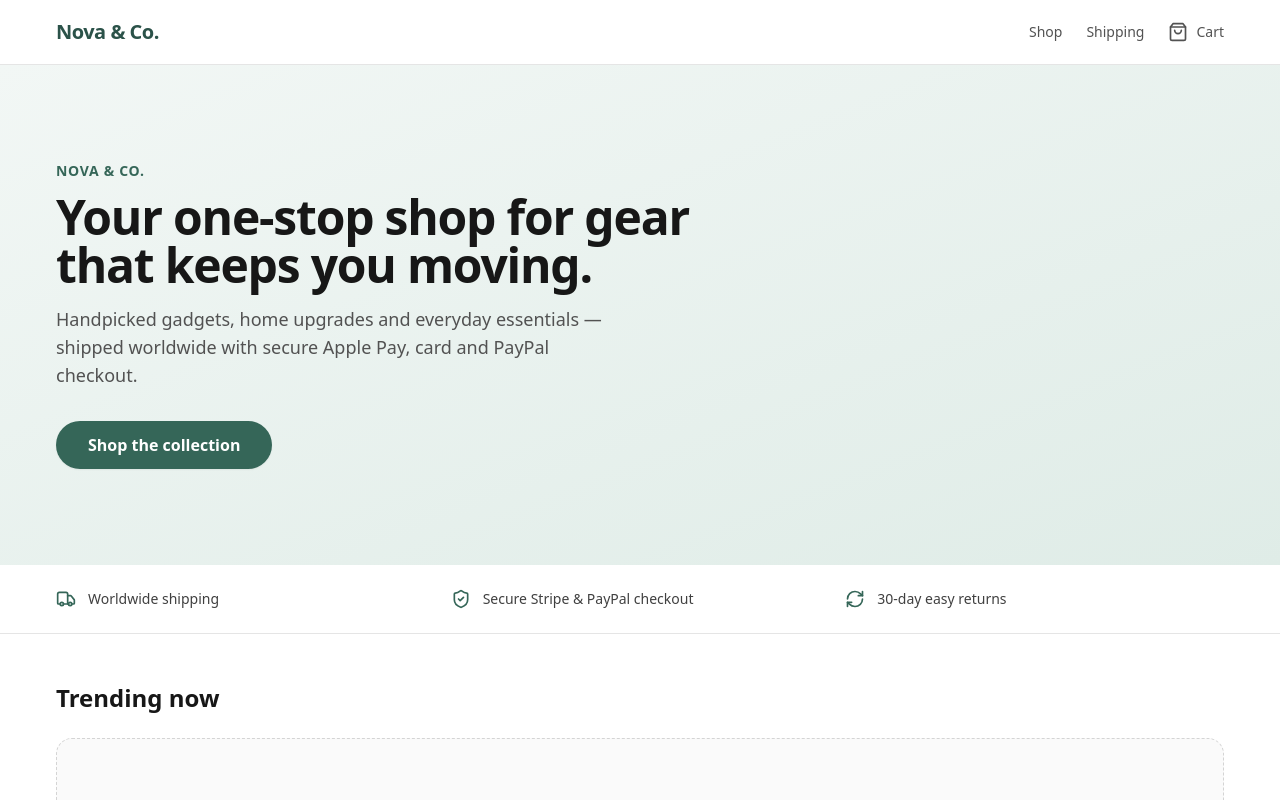
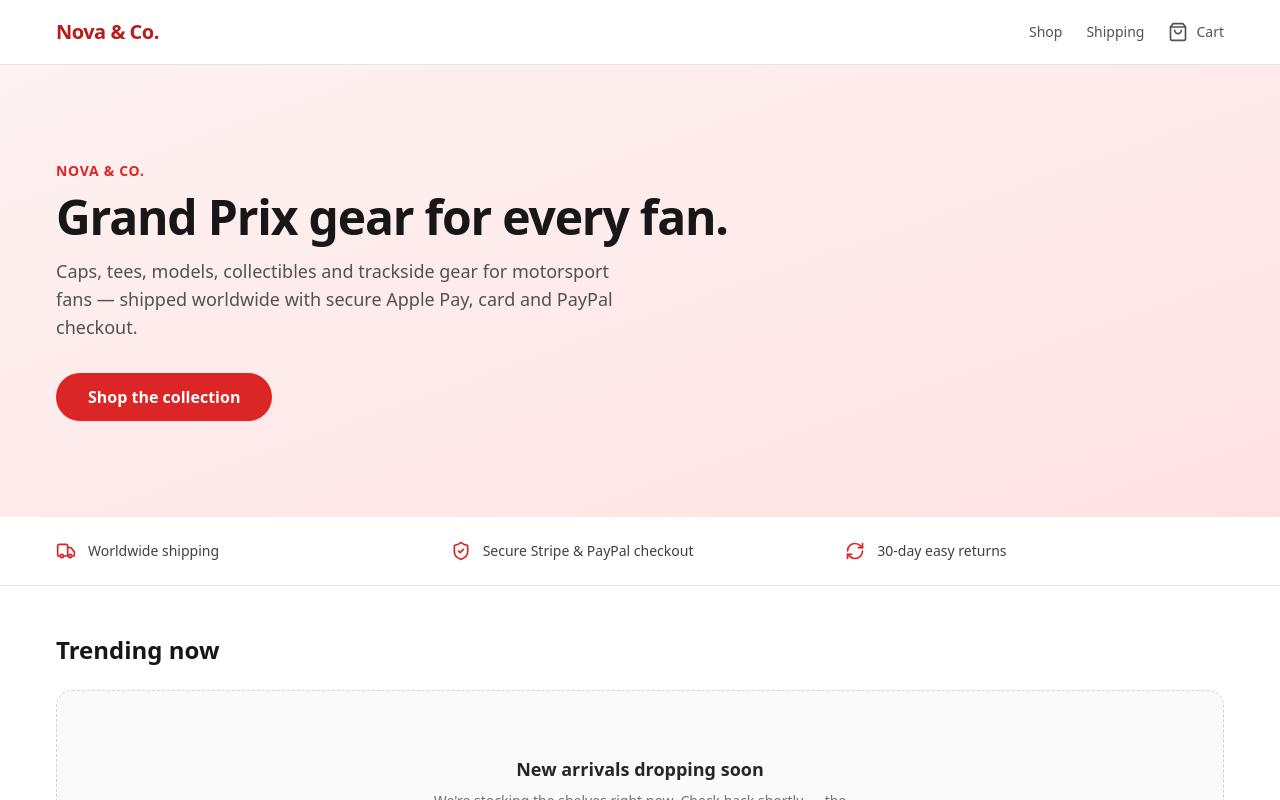
Before and after one commit to Mrbkofficial/EASY, a Next.js app: page / in a window 1280 px wide. Shown: the top 800 px of the page. Built offline with nearby package versions, Linux system fonts and the light colour scheme.

Commit message:
Theme The Pit Stop for F1 / motorsport fans
- Racing-red accent palette
- Motorsport tagline and hero copy

Co-Authored-By: Claude Opus 4.8 <noreply@anthropic.com>
Claude-Session: https://claude.ai/code/session_01Q48cNaEp9XN3kuaBevcTYP

```diff
--- a/src/app/page.tsx
+++ b/src/app/page.tsx
@@ -18,8 +18,8 @@ export default function HomePage() {
             {storeConfig.tagline}
           </h1>
           <p className="mt-4 max-w-xl text-lg text-neutral-600">
-            Handpicked gadgets, home upgrades and everyday essentials — shipped worldwide with secure
-            Apple&nbsp;Pay, card and PayPal checkout.
+            Caps, tees, models, collectibles and trackside gear for motorsport fans — shipped worldwide
+            with secure Apple&nbsp;Pay, card and PayPal checkout.
           </p>
           <a
             href="#shop"
--- a/src/lib/store.config.ts
+++ b/src/lib/store.config.ts
@@ -5,7 +5,7 @@
 
 export const storeConfig = {
   name: process.env.NEXT_PUBLIC_STORE_NAME || 'The Pit Stop',
-  tagline: 'Your one-stop shop for gear that keeps you moving.',
+  tagline: 'Grand Prix gear for every fan.',
   // ISO currency code + symbol used across the storefront.
   currency: (process.env.NEXT_PUBLIC_CURRENCY || 'usd').toLowerCase(),
   currencySymbol: process.env.NEXT_PUBLIC_CURRENCY_SYMBOL || '$',
--- a/tailwind.config.ts
+++ b/tailwind.config.ts
@@ -5,19 +5,20 @@ const config: Config = {
   theme: {
     extend: {
       colors: {
-        // The store's accent colour. Change this one value to re-skin the site.
+        // The store's accent colour — racing red for the F1 theme.
+        // Change this one block to re-skin the whole site.
         brand: {
-          50: '#f2f7f5',
-          100: '#dfece7',
-          200: '#bfd9cf',
-          300: '#93bdae',
-          400: '#659c89',
-          500: '#47806e',
-          600: '#356658',
-          700: '#2b5249',
-          800: '#25423b',
-          900: '#213832',
-          950: '#0f1f1b',
+          50: '#fef2f2',
+          100: '#fee2e2',
+          200: '#fecaca',
+          300: '#fca5a5',
+          400: '#f87171',
+          500: '#ef4444',
+          600: '#dc2626',
+          700: '#b91c1c',
+          800: '#991b1b',
+          900: '#7f1d1d',
+          950: '#450a0a',
         },
       },
       fontFamily: {
```
